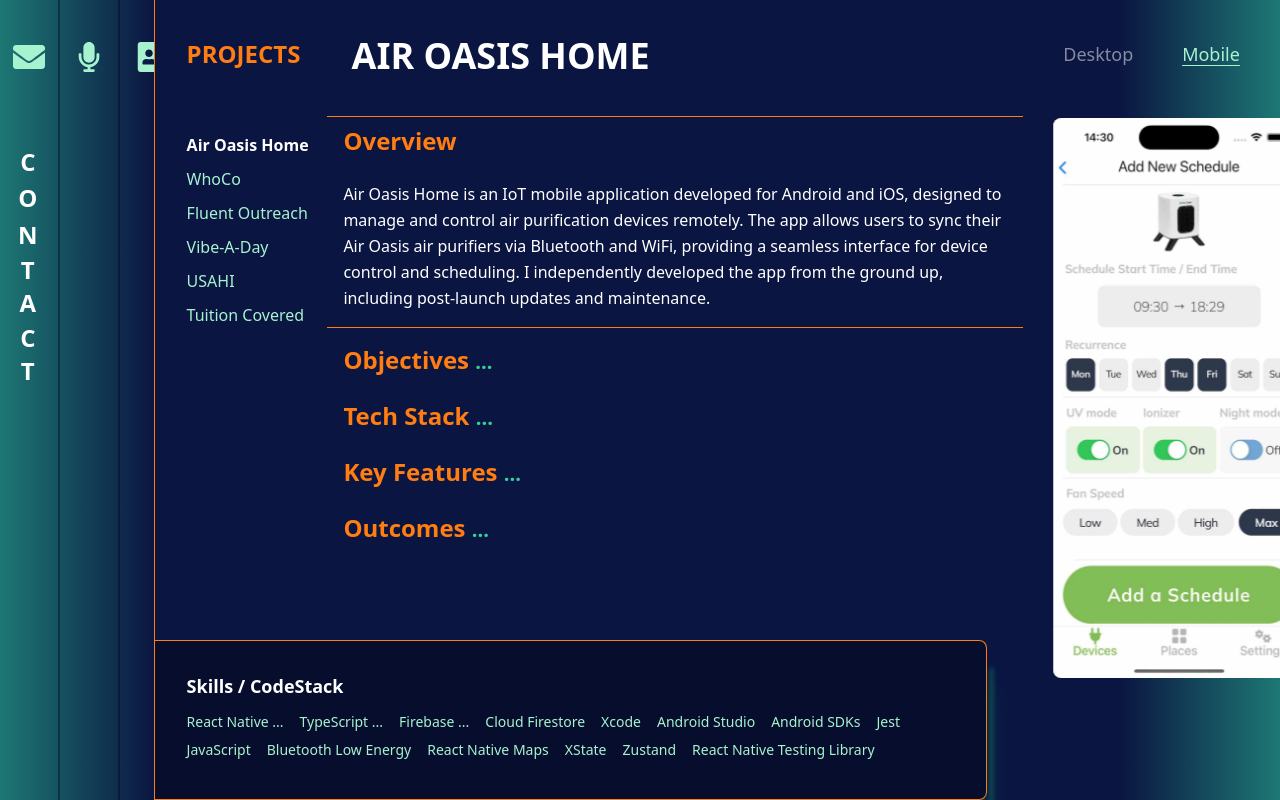
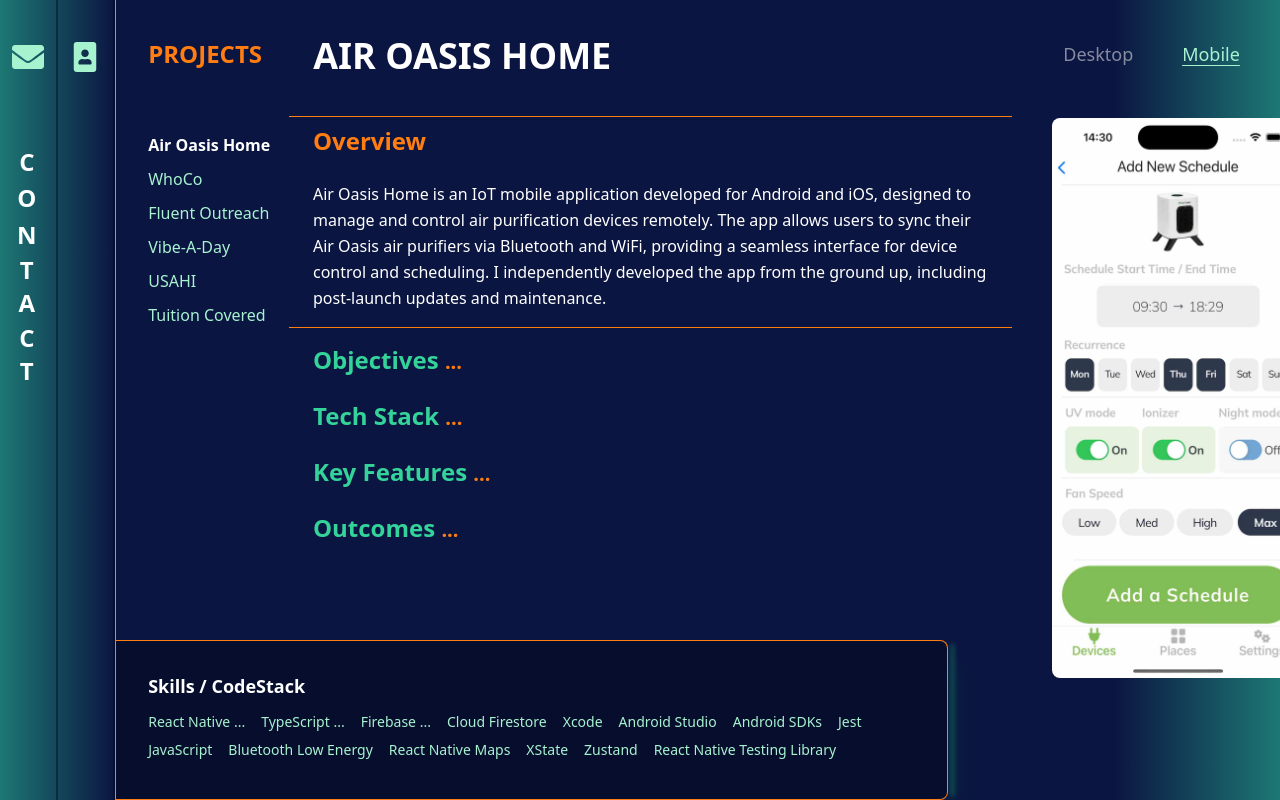
Before and after one commit to MylesPillay/Dev-Portfolio, a Next.js app: page /projects in a window 1280 px wide. Built offline with nearby package versions, Linux system fonts and the light colour scheme.

Commit message:
medium screen styles for projects done

```diff
--- /dev/null
+++ b/src/app/components/projects/MediumMobileAppProjectImages.tsx
@@ -0,0 +1,48 @@
+"use client";
+import React, { useEffect, useState } from "react";
+import Image from "next/image";
+
+interface MediumMobileAppProjectImagesProps {
+	// hovered: boolean;
+	images: string[];
+	currentImageIndex: number;
+}
+
+const MediumMobileAppProjectImages: React.FC<
+	MediumMobileAppProjectImagesProps
+> = ({ images, currentImageIndex }) => {
+	return (
+		<div
+			className={`
+									flex justify-center  w-full `}>
+			<div
+				className='flex flex-row justify-between transition-transform duration-300'
+				// style={{
+				// 	transform: hovered
+				// 		? `translateX(-${currentImageIndex * 51.5}%)`
+				// 		: `translateX(-${0}%)`
+				// }}>
+			>
+				{images.map((image, index) => (
+					<div
+						key={index}
+						className={`w-[50%]  h-auto flex-shrink-0 pr-5 flex-grow-0`}>
+						<Image
+							src={image}
+							className='rounded-lg'
+							alt={`Mobile screenshot ${index + 1}`}
+							layout='responsive'
+							objectFit='contain'
+							width={280}
+							height={300}
+							style={{ minHeight: 300 }}
+							quality={100}
+						/>
+					</div>
+				))}
+			</div>
+		</div>
+	);
+};
+
+export default MediumMobileAppProjectImages;
--- /dev/null
+++ b/src/app/components/projects/MediumScreenProjectSkillsComponent.tsx
@@ -0,0 +1,40 @@
+import React, { useEffect, useState } from "react";
+import { motion } from "framer-motion";
+interface ProjectDetailsProps {
+	selectedProject: {
+		skills: string[];
+	};
+}
+
+const MediumScreenProjectSkillsComponent: React.FC<ProjectDetailsProps> = ({
+	selectedProject
+}) => {
+	return (
+		<div
+			className={`flex flex-col w-full px-[5%]  h-auto max-w-[88%] justify-start pr-2  py-[3vh] rounded-r-lg
+
+    `}
+			style={{
+				borderLeft: "none"
+			}}>
+			<h2 className='lg:text-lg text-md text-left font-bold mb-3 text-orangeflame'>
+				Skills / CodeStack
+			</h2>
+
+			<ul
+				className={`flex flex-wrap  text-left  justify-start  text-md font-medium`}>
+				{selectedProject.skills.map((skill, index) => (
+					<li
+						key={index}
+						className={`mb-2 mr-4  text-white text-justify
+
+      `}>
+						{skill}
+					</li>
+				))}
+			</ul>
+		</div>
+	);
+};
+
+export default MediumScreenProjectSkillsComponent;
--- a/src/app/components/projects/MobileAppProjectImages.tsx
+++ b/src/app/components/projects/MobileAppProjectImages.tsx
@@ -16,12 +16,12 @@
 	return (
 		<div
 			className={`
-									right-0 overflow-x-hidden w-auto `}>
+									right-0  w-auto `}>
 			<div
 				className='flex flex-row transition-transform duration-300'
 				style={{
 					transform: hovered
-						? `translateX(-${currentImageIndex * 50}%)`
+						? `translateX(-${currentImageIndex * 51.5}%)`
 						: `translateX(-${0}%)`
 				}}>
 				{images.map((image, index) => (
--- a/src/app/components/projects/ProjectAccordianWeb.tsx
+++ b/src/app/components/projects/ProjectAccordianWeb.tsx
@@ -88,24 +88,30 @@
 
 	return (
 		<div
-			className={`flex flex-grow flex-col w-full max-w-[60vw] space-y-2 ${
+			className={`flex flex-grow flex-col   border-t ${
+				activeSection === "Overview" ? "border-t-0" : ""
+			} border-orangeflame space-y-2 ${
 				imageContainerHovered
-					? "max-w-[51%] w-auto"
-					: "min-w-[73%] w-auto"
+					? "lg:max-w-[51%] w-auto"
+					: "min-w-[73%] lg:max-w-[73%] w-auto"
 			}`}>
-			{sections.map((section) => (
+			{sections.map((section, index) => (
 				<div
 					key={section.title}
-					className={`${
+					className={` px-2 ${
 						activeSection === section.title
 							? "border-orangeflame border-y"
 							: ""
 					}`}>
 					<button
-						className='w-full text-left text-2xl p-4 py-2 font-semibold text-orangeflame'
+						className={`w-full text-left text-2xl p-4 py-2 font-semibold ${
+							activeSection === section.title
+								? "text-orangeflame"
+								: "text-emerald-400"
+						}`}
 						onClick={() => setActiveSection(section.title)}>
 						{section.title}{" "}
-						<span className='text-emerald-400 text-xl'>
+						<span className='text-orangeflame text-xl'>
 							{" "}
 							{activeSection !== section.title ? " ..." : ""}
 						</span>
--- a/src/app/components/projects/ProjectHeader.tsx
+++ b/src/app/components/projects/ProjectHeader.tsx
@@ -36,29 +36,50 @@
 				<button
 					onClick={() => setProjectsMenuOpen(!projectsMenuOpen)}
 					className='lg:pointer-events-none lg:cursor-default'
-					disabled={window.innerWidth >= 1024}>
+					disabled={window.innerWidth >= 1100}>
 					<h1 className='text-2xl font-bold text-left w-auto  justify-start align-text-bottom  text-orangeflame'>
 						PROJECTS
 					</h1>
 				</button>
-
-				{/* Conditional Rendering of Project List */}
-				{projectsMenuOpen && window.innerWidth < 1024 ? (
+				<div className='fixed  top-4 z-50'>
+					{projectsMenuOpen && (
+						<div className=' fixed left-0 inset-0 p-8 h-[38vh] w-[50%] ml-[10.7vw] bg-deepBlueBg z-40 border-emerald-200 border-r border-b'>
+							<div className='flex flex-col items-start p-2 h-[10%]'>
 								<ul className='flex flex-col font-medium w-full pl-2 pt-2'>
 									{projects.map((project, index) => (
 										<li
 											key={index}
 											className={`cursor-pointer mb-2 text-left md:text-lg text-md ${
-									selectedProject.name === project.name
+												selectedProject.name ===
+												project.name
 													? "text-white font-bold md:text-xl text-lg"
 													: "hover:text-white hover:text-opacity-80 text-emerald-200"
 											}`}
-								onClick={() => onProjectClick(index)}>
+											onClick={() => {
+												onProjectClick(index);
+												setProjectsMenuOpen(
+													!projectsMenuOpen
+												);
+											}}>
 											{project.name}
 										</li>
 									))}
+
+									<li
+										className='cursor-pointer mb-2 text-right text-lg text-orangeflame font-bold
+												 hover:text-white hover:text-opacity-80 '
+										onClick={() =>
+											setProjectsMenuOpen(false)
+										}>
+										CLOSE
+									</li>
 								</ul>
-				) : null}
+							</div>
+						</div>
+					)}
+				</div>
+
+				{/* Conditional Rendering of Project List */}
 			</div>
 
 			{/* Project Name Field */}
--- a/src/app/components/projects/ProjectImagePagination.tsx
+++ b/src/app/components/projects/ProjectImagePagination.tsx
@@ -40,7 +40,7 @@
 		<div
 			className={`${
 				hovered ? "flex" : "hidden"
-			} justify-center align-middle h-[8vh] w-full max-w-[70vw] min-w-[15vw] mx-auto items-center rounded-b-xl py-4 `}>
+			} justify-center align-middle h-[8vh] w-auto max-w-[70vw] min-w-[15vw] mx-auto items-center rounded-b-xl py-4 `}>
 			<button
 				onClick={onPrevImage}
 				disabled={isFirstImage}
--- a/src/app/components/projects/ProjectSkills.tsx
+++ b/src/app/components/projects/ProjectSkills.tsx
@@ -32,7 +32,7 @@
 	}, [isHovered, showHoverPrompt]);
 
 	return (
-		<div className='md:flex hidden flex-row space-between justify-end align-bottom items-end '>
+		<div className='md:flex hidden flex-row space-between justify-end align-bottom item '>
 			<div
 				className={`flex flex-col w-full h-[20vh] z-20 pl-8 justify-center pr-2  py-[3vh] rounded-r-lg border-black border-opacity-50   ${
 					isHovered ||
--- a/src/app/layout.tsx
+++ b/src/app/layout.tsx
@@ -40,7 +40,6 @@
 							<div className='flex flex-col items-start p-2 h-[10%]'>
 								{[
 									{ href: "/contact", label: "CONTACT" },
-									{ href: "/interests", label: "INTERESTS" },
 									{ href: "/projects", label: "PROJECTS" },
 									{ href: "/", label: "ABOUT ME" }
 								].map((item) => (
@@ -59,7 +58,7 @@
 					)}
 				</div>
 
-				<nav className='hidden md:flex sm:flex-col h-full w-auto max-w-[12vw] min-w-[12vw] text-black font-bold text-justify'>
+				<nav className='hidden md:flex flex-wrap sm:flex-col h-full md:w-full md:max-w-[9%] md:min-w-[100px]  text-black font-bold md:text-justify md:justify-center md:align-top md:items-center'>
 					<ul className='md:flex md:flex-row h-full w-full text-white bg-nav-gradient'>
 						{[
 							{
@@ -75,19 +74,19 @@
 									/>
 								)
 							},
-							{
-								href: "/interests",
-								label: "INTERESTS",
-								backgroundColor: "transparent",
-								icon: (
-									<FaMicrophone
-										size={
-											hovered === "/interests" ? 32 : 30
-										}
-										color='#A7F3D0'
-									/>
-								)
-							},
+							// {
+							// 	href: "/interests",
+							// 	label: "INTERESTS",
+							// 	backgroundColor: "transparent",
+							// 	icon: (
+							// 		<FaMicrophone
+							// 			size={
+							// 				hovered === "/interests" ? 32 : 30
+							// 			}
+							// 			color='#A7F3D0'
+							// 		/>
+							// 	)
+							// },
 							{
 								href: "/projects",
 								label: "PROJECTS",
@@ -115,7 +114,7 @@
 							.map((item) => (
 								<li
 									key={item.href}
-									className={`h-full flex flex-col justify-start pt-10 pb-4 px-2.5 border-r-slate-950 border-opacity-40 border-r-2`}
+									className={`h-full w-[50%] flex flex-col justify-start pt-10 pb-4  border-r-slate-950 border-opacity-40 border-r-2`}
 									style={{
 										backgroundColor: item.backgroundColor
 									}}
@@ -123,7 +122,7 @@
 									onMouseLeave={() => setHovered(null)}>
 									<Link
 										href={item.href}
-										className={`flex flex-col items-center  justify-start h-auto text-2xl tracking-widest text-center  width-[25%]
+										className={`flex flex-col items-center  justify-center w-full h-auto lg:text-2xl md:text-xl tracking-widest text-start
 
 										`}>
 										<div
@@ -158,11 +157,9 @@
 													hovered === item.href
 														? "opacity-100"
 														: "opacity-0"
-												}  ${
-													item.label == "INTERESTS"
-														? "pt-10"
-														: ""
-												}`}>
+												}
+
+												`}>
 												{item.label
 													.toUpperCase()
 													.split("")
--- a/src/app/projects/page.tsx
+++ b/src/app/projects/page.tsx
@@ -14,6 +14,8 @@
 import ImagesFormatSelector from "../components/projects/ImagesFormatSelector";
 import MobileProjectTitleStickyHeader from "../components/projects/MobileProjectTitleStickyHeader";
 import MediumScreenProjectAccordion from "../components/projects/MediumScreenPorjectAccordian";
+import MediumMobileAppProjectImages from "../components/projects/MediumMobileAppProjectImages";
+import MediumScreenProjectSkillsComponent from "../components/projects/MediumScreenProjectSkillsComponent";
 
 const ProjectsDisplay = (): JSX.Element => {
 	const [selectedProjectIndex, setSelectedProjectIndex] = useState(0);
@@ -84,7 +86,7 @@
 				setIsImageContainerHovered={setIsImageContainerHovered}
 				onProjectClick={handleProjectClick}
 			/>
-			<div className='flex lg:flex-row flex-col items-start justify-start h-full min-h-[110vh] w-full '>
+			<div className='flex lg:flex-row flex-col items-start justify-start h-full min-h-[101vh] w-full '>
 				<div
 					className='flex flex-col justify-between min-w-[13.5vw] z-10 max-w-[13.5vw] h-full'
 					onMouseEnter={() => {
@@ -108,7 +110,7 @@
 
 				{selectedProjectIndex === 0 || selectedProjectIndex === 3 ? (
 					<div
-						className={`relative flex h-auto overflow-y-scroll w-screen max-w-[100vw] lg:min-h-[85vh] min-h-full `}>
+						className={`relative flex h-auto overflow-y-scroll w-screen max-w-[100vw] lg:min-h-[85vh] min-h-screen  overflow-x-hidden `}>
 						{/* HIDES AT md: */}
 						<div
 							onMouseEnter={() =>
@@ -125,10 +127,10 @@
 								setActiveSection={setActiveSection}
 							/>
 							<div
-								className={`group pointer-events-none md:pointer-events-auto lg:min-h-[100vh] lg:max-h-[100vh] mt-0.5 lg:h-auto lg:w-[40vw] min-w-[30vw] h-[40vh] max-w-[45%] sticky lg:top-0 md:right-0  lg:flex flex-col justify-center items-center ${
+								className={`group pointer-events-none md:pointer-events-auto lg:min-h-[100vh] lg:max-h-[100vh] mt-0.5 lg:h-auto  min-w-[30vw] h-[40vh] max-w-[49%] sticky lg:top-0 md:right-0 overflow-x-scroll lg:flex flex-col justify-center items-center ${
 									isImageContainerHovered
-										? "md:translate-x-[-2vw]"
-										: "md:translate-x-[11vw]"
+										? "md:w-[43vw] md:translate-x-[0vw] w-auto"
+										: "md:w-[23vw] md:translate-x-[11vw] w-auto"
 								}`}
 								style={{
 									transition: "transform 0.2s ease-in-out"
@@ -146,14 +148,14 @@
 									/>
 								</div>
 
-								<div className='h-full w-auto max-w-[34vw] mx-auto justify-center items-center pl-4'>
+								<div className='h-full w-full  mx-auto justify-center items-center pl-4'>
 									<MobileImageContainer
 										hovered={isImageContainerHovered}
 										images={selectedProject.images.mobile}
 										currentImageIndex={currentImageIndex}
 									/>
 
-									<div className='w-full justify-center items-center'>
+									<div className='w-full justify-end items-end'>
 										<ProjectImagePagination
 											hovered={isImageContainerHovered}
 											currentImageIndex={
@@ -182,42 +184,48 @@
 							</div>
 						</div>
 
-						{/* md: screeens to lg: screens  */}
+						{/* md: screens to lg: screens  */}
 
 						<div
-							className={`sm:hidden md:flex lg:hidden md:flex-col justify-between lg:w-full overflow-y-scroll  overflow-x-hidden md:pt-[4vh] h-auto`}>
+							className={`sm:hidden md:flex lg:hidden md:flex-col align-middle items-center justify-between lg:w-full overflow-y-scroll  overflow-x-hidden md:pt-[4vh] h-auto pb-[10vh]`}>
 							<div className='w-full mx-auto h-auto justify-center items-center align-middle'>
 								<MediumScreenProjectAccordion
 									selectedProject={selectedProject}
-									imageContainerHovered={
-										isImageContainerHovered
-									}
+									topAccordion={true}
 									activeSection={activeSection}
 									setActiveSection={setActiveSection}
 								/>
 							</div>
 							<div
 								// className={`group pointer-events-none md:pointer-events-auto lg:min-h-[100vh] lg:max-h-[100vh] mt-0.5 lg:h-auto lg:w-[40vw] min-w-[30vw] h-[40vh] max-w-[45%] sticky lg:top-0 md:right-0  lg:flex flex-col justify-center items-center `}
-								className='w-full mx-auto h-auto justify-center items-center align-middle'>
-								<div className='flex w-full justify-end items-center'>
+								className='w-full mx-auto h-full justify-center items-center align-middle'>
+								<div className='flex w-full justify-center items-center'>
+									{selectedProject.images.mobile.length > 0 &&
+									selectedProject.images.web.length > 0 ? (
 										<ImagesFormatSelector
 											selectedProject={selectedProject}
 											viewMode={viewMode}
 											setViewMode={setViewMode}
 											headerPosition={false}
 										/>
+									) : (
+										<></>
+									)}
 								</div>
-
-								<div className='h-full w-auto max-w-[34vw] mx-auto justify-center items-center pl-4'>
-									<MobileImageContainer
-										hovered={isImageContainerHovered}
-										images={selectedProject.images.mobile}
-										currentImageIndex={currentImageIndex}
+								<div className='h-auto w-[100%] overflow-x-hidden py-10  bg-slate-800 bg-opacity-50 pl-[15vw] justify-evenly align-middle items-center'>
+									<div className=' flex flex-col  w-[70%] self-center items-center overflow-x-scroll'>
+										<MediumMobileAppProjectImages
+											// hovered={isImageContainerHovered}
+											images={
+												selectedProject.images.mobile
+											}
+											currentImageIndex={
+												currentImageIndex
+											}
 										/>
-
-									<div className='w-full justify-center items-center'>
+										{/* <div className='w-full h-auto justify-center items-center'> */}
 										<ProjectImagePagination
-											hovered={isImageContainerHovered}
+											hovered={true}
 											currentImageIndex={
 												currentImageIndex
 											}
@@ -239,8 +247,21 @@
 												)
 											}
 										/>
+										{/* </div> */}
 									</div>
 								</div>
+							</div>
+
+							<MediumScreenProjectAccordion
+								selectedProject={selectedProject}
+								topAccordion={false}
+								activeSection={activeSection}
+								setActiveSection={setActiveSection}
+							/>
+							<div className='w-[100%] h-auto my-10 bg-slate-800 bg-opacity-50 border-tealAccent border-y-2'>
+								<MediumScreenProjectSkillsComponent
+									selectedProject={selectedProject}
+								/>
 							</div>
 						</div>
 
```
Also changed, not shown: src/app/components/projects/MediumScreenPorjectAccordian.tsx (+20 -5 lines), src/app/interests/page.tsx (+8 -8 lines). Lines whose indentation alone changed are shown as unchanged.
